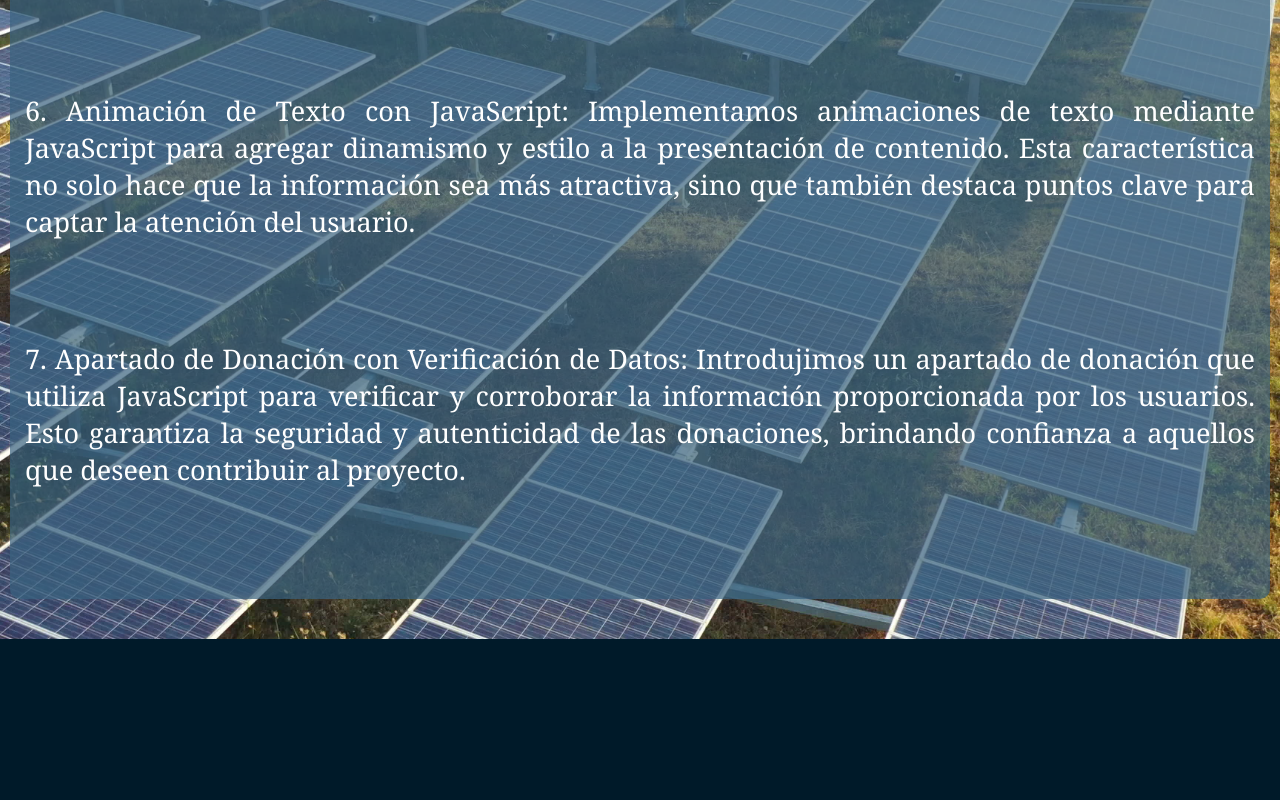
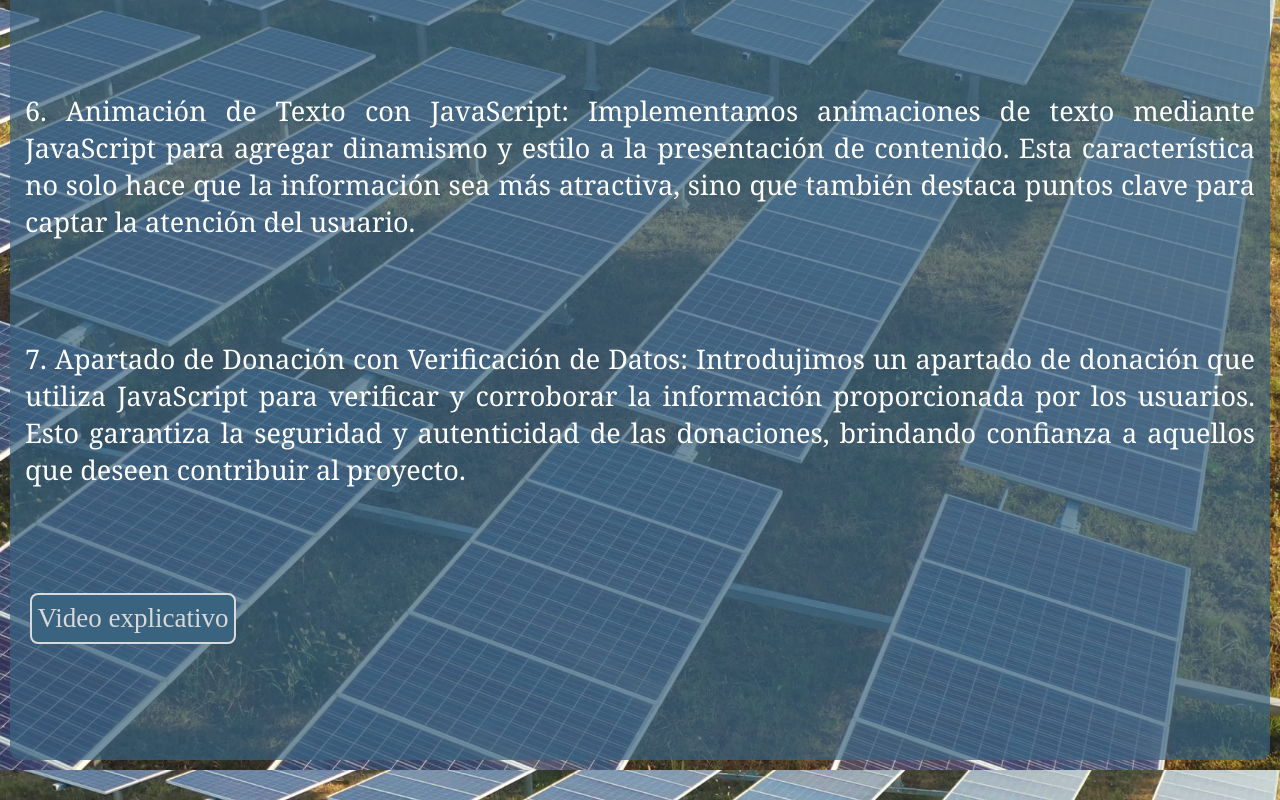
Before and after one commit to Juannp21/STF, a plain HTML site: page Avances.html in a window 1280 px wide. Shown: the part 1630-2430 px from the top of the page. Before the commit the page ends 2269 px from the top, so only its background shows below. Drawn offline with nearby package versions, Linux system fonts and the light colour scheme.

Commit message:
version 1.1

```diff
--- a/Avances.html
+++ b/Avances.html
@@ -53,6 +53,8 @@
                 <p style="margin-top: 100px; margin-bottom: 100px;">6. Animación de Texto con JavaScript: Implementamos animaciones de texto mediante JavaScript para agregar dinamismo y estilo a la presentación de contenido. Esta característica no solo hace que la información sea más atractiva, sino que también destaca puntos clave para captar la atención del usuario.</p>
 
                 <p style="margin-top: 100px; margin-bottom: 100px;">7. Apartado de Donación con Verificación de Datos: Introdujimos un apartado de donación que utiliza JavaScript para verificar y corroborar la información proporcionada por los usuarios. Esto garantiza la seguridad y autenticidad de las donaciones, brindando confianza a aquellos que deseen contribuir al proyecto.</p>
+
+                <p style="margin-top: 100px; margin-bottom: 100px;"> <a href="https://youtu.be/KAQdzzNnslk?si=8Iy2LvsQ8BqE20Oo" target="_blank" class="boton11">Video explicativo</a>
             </div>
         </div>
     </main>
```
